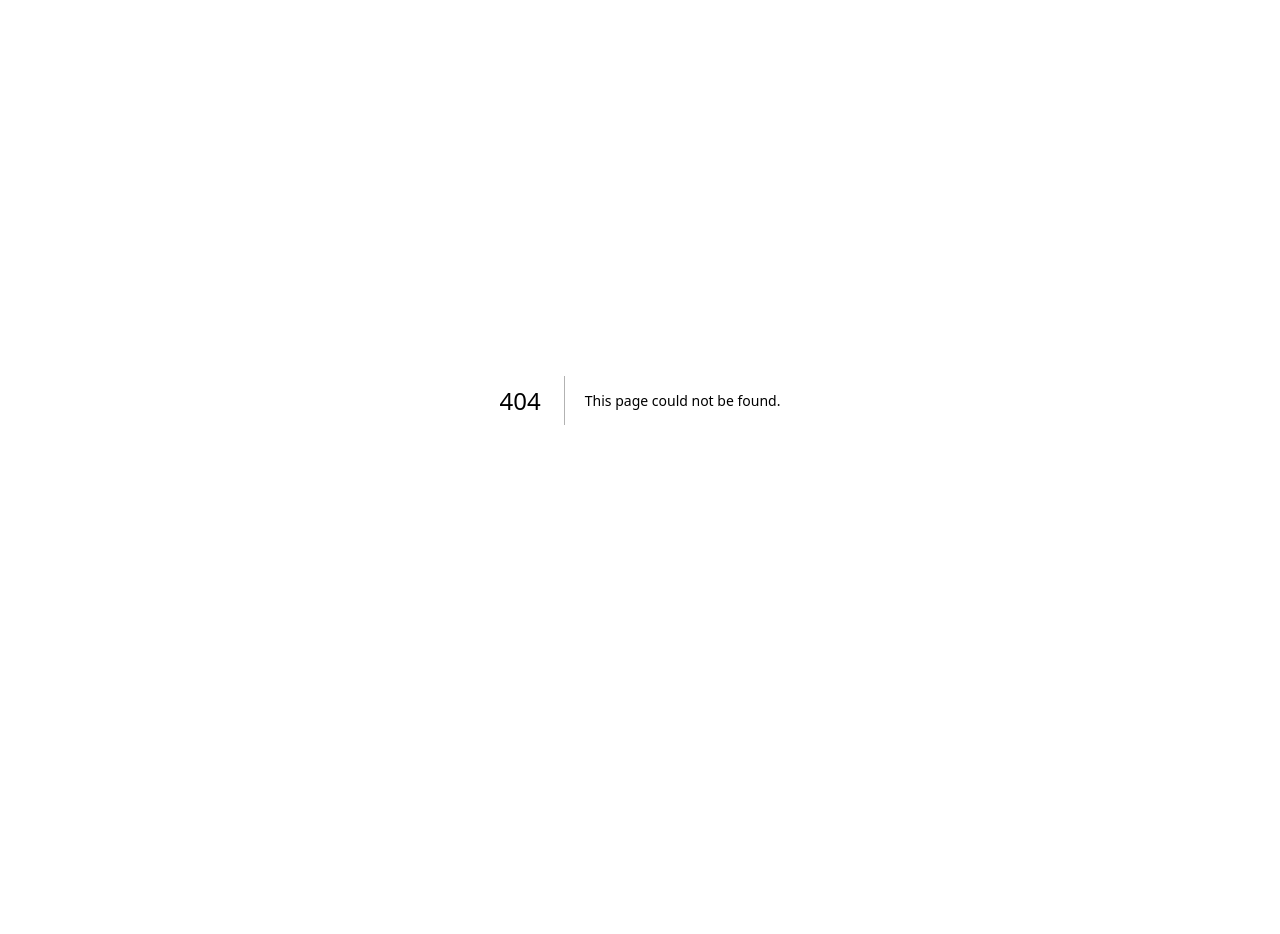
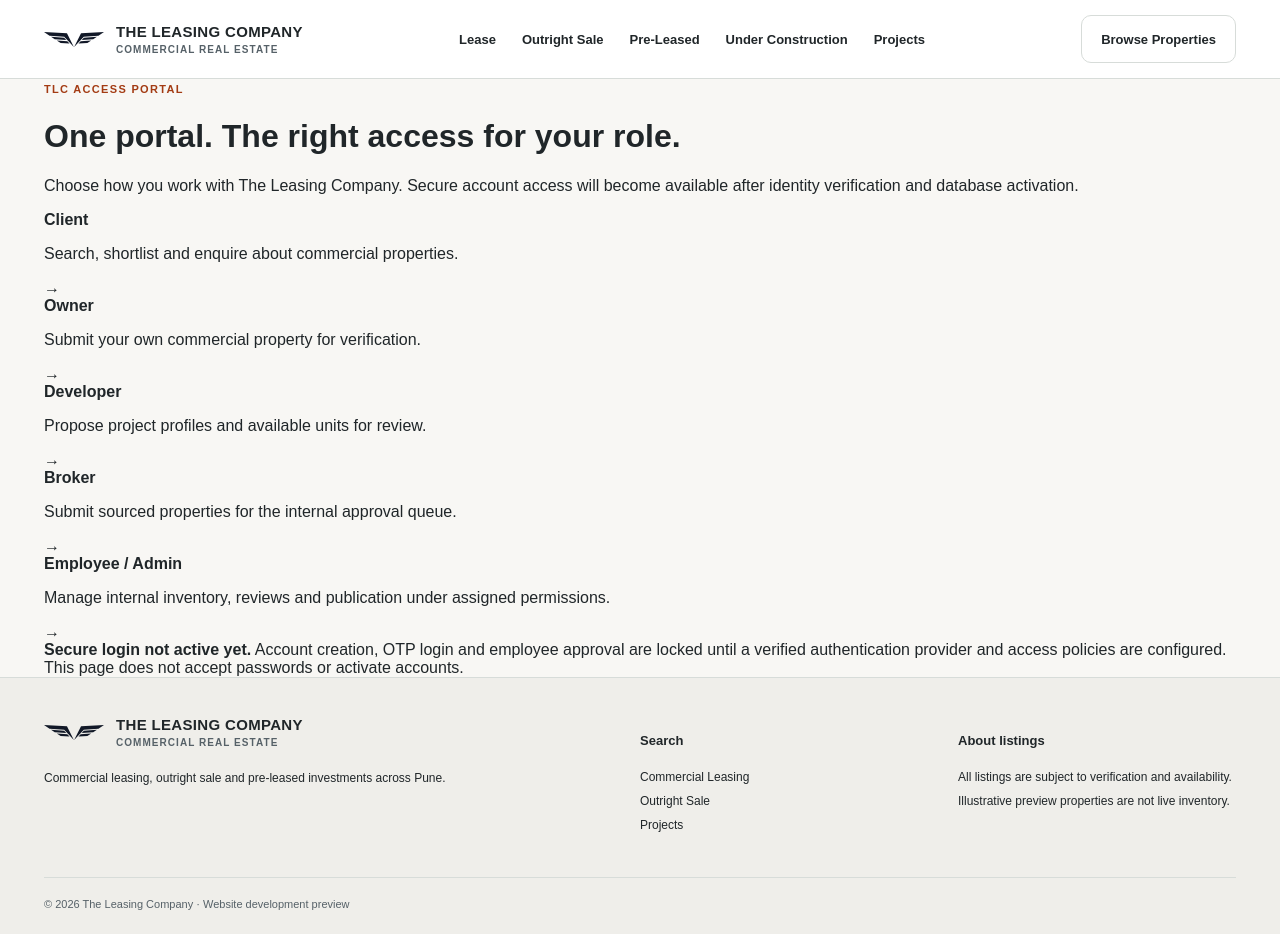
Before and after one commit to pavanpatil93-dot/TLC-2, a Next.js app in the folder web/: page /login in a window 1280 px wide. Before the commit this address had no page. Before the commit the page ends 800 px from the top, so only its background shows below. Built offline with nearby package versions, Linux system fonts and the light colour scheme.

Commit message:
feat(web): Batch 04 account-role portal and secure login readiness

```diff
--- /dev/null
+++ b/web/app/login/page.tsx
@@ -0,0 +1,6 @@
+import Link from "next/link";
+import SiteHeader from "../../components/site-header";
+import SiteFooter from "../../components/site-footer";
+import {accountKinds,accountMeta} from "../../lib/portal-contract";
+export const metadata={title:"Access Portal | The Leasing Company",robots:{index:false,follow:false}};
+export default function LoginPage(){return <><SiteHeader/><main className="container portal-page"><div className="portal-heading"><span className="kicker">TLC ACCESS PORTAL</span><h1>One portal. The right access for your role.</h1><p>Choose how you work with The Leasing Company. Secure account access will become available after identity verification and database activation.</p></div><div className="portal-grid">{accountKinds.map(k=><Link key={k} href={"/portal?role="+k} className="portal-tile"><div><strong>{accountMeta[k].label}</strong><p>{accountMeta[k].summary}</p></div><span aria-hidden>→</span></Link>)}</div><div className="portal-notice"><strong>Secure login not active yet.</strong> Account creation, OTP login and employee approval are locked until a verified authentication provider and access policies are configured. This page does not accept passwords or activate accounts.</div></main><SiteFooter/></>}
```
